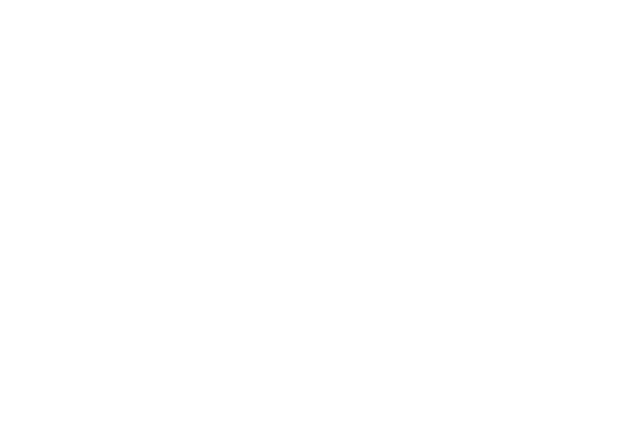
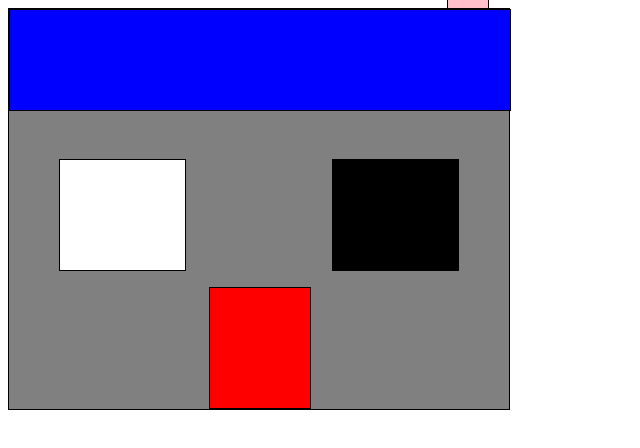
Before and after one commit to doqa-io/house-painting-lab, a plain HTML site: page index.html in a window 1280 px wide. Shown: the whole page, without its empty margins (0-640 px from the left). Drawn offline with Linux system fonts and the light colour scheme.

Commit message:
add initial HTML structure and CSS styles for house painting layout

```diff
--- a/index.html
+++ b/index.html
@@ -11,7 +11,12 @@
 </head>
 
 <body>
-
+<div id="house">
+    <div id="chimney"></div>
+    <div id="roof"></div>
+    <div id="window-1"></div>
+    <div id="window-2"></div>
+    <div id="door"></div>
 </div>
 </body>
 </html>
--- a/styles.css
+++ b/styles.css
@@ -0,0 +1,57 @@
+#house {
+  flex: 0 0 auto;
+  position: relative;
+  width: 500px;
+  height: 400px;
+  background-color: grey;
+  border: 1px solid black;
+}
+
+#house > * {
+  position: absolute;
+}
+
+#roof {
+  top: 0;
+  width: 500px;
+  height: 100px;
+  background-color: blue;
+  border: 1px solid black;
+}
+
+#chimney {
+  top: -20px;
+  right: 20px;
+  width: 40px;
+  height: 80px;
+  background-color: pink;
+  border: 1px solid black;
+  z-index: -1;
+}
+
+#window-1 {
+  top: 150px;
+  right: 50px;
+  width: 125px;
+  height: 110px;
+  background-color: black;
+  border: 1px solid black;
+}
+
+#window-2 {
+  top: 150px;
+  left: 50px;
+  width: 125px;
+  height: 110px;
+  background-color: white;
+  border: 1px solid black;
+}
+
+#door {
+  bottom: 0;
+  left: 200px;
+  width: 100px;
+  height: 120px;
+  background-color: red;
+  border: 1px solid black;
+}
```
